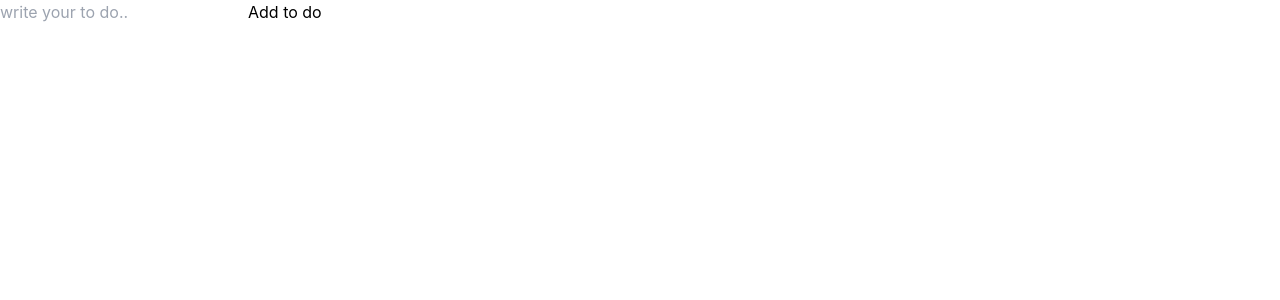
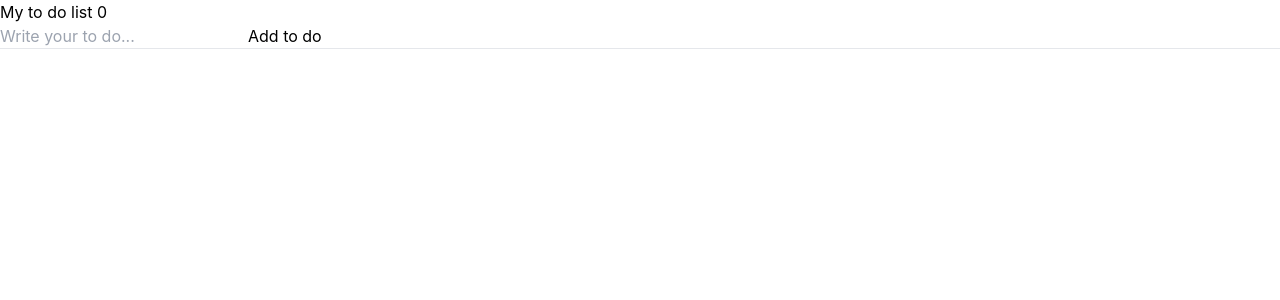
Before and after one commit to pje9978/react-movie, a React (Create React App) app: page / in a window 1280 px wide. Shown: the top 300 px of the page. Built offline with nearby package versions, Linux system fonts and the light colour scheme.

Commit message:
버튼 누르면 리스트 생성 todo list

```diff
--- a/src/App.js
+++ b/src/App.js
@@ -5,26 +5,36 @@ import Button from "./Button"
 import { useState ,useEffect, useRef} from "react";
 
 function App() {
-  const [toDo, setTodo]  = useState("");
-  const [toDos, setTodos]  = useState([]);
+  const [toDo, setTodo] = useState("");
+  const [toDos, setToDos] = useState([]);
   const onChange = (event) => setTodo(event.target.value);
+  // console.log(toDo)
   const onSubmit = (event) => {
     event.preventDefault();
-    if(toDo === "") {
+    // console.log(toDo)
+    if(toDo === ""){
       return;
     }
 
-    setTodos((currentArray) => [toDo, ...currentArray]);
+    setToDos((currentArray) => [toDo, ...currentArray]);
     setTodo("");
   }
-  console.log(toDos)
-  // console.log(toDo)
+
   return (
     <>
-      <form  onSubmit={onSubmit}>
-        <input value={toDo}  onChange={onChange} type="text" placeholder='write your to do..' />
+      <h1>My to do list {toDos.length}</h1>
+      <form action="" onSubmit={onSubmit}>
+        <input
+        onChange={onChange}
+        value={toDo}
+        type="text"
+        placeholder="Write your to do..."/>
         <button>Add to do</button>
       </form>
+      <hr />
+      <ul>
+        {toDos.map((item,index) => (<li key={index}>{item}</li>))}
+      </ul>
     </>
   );
 }
```
